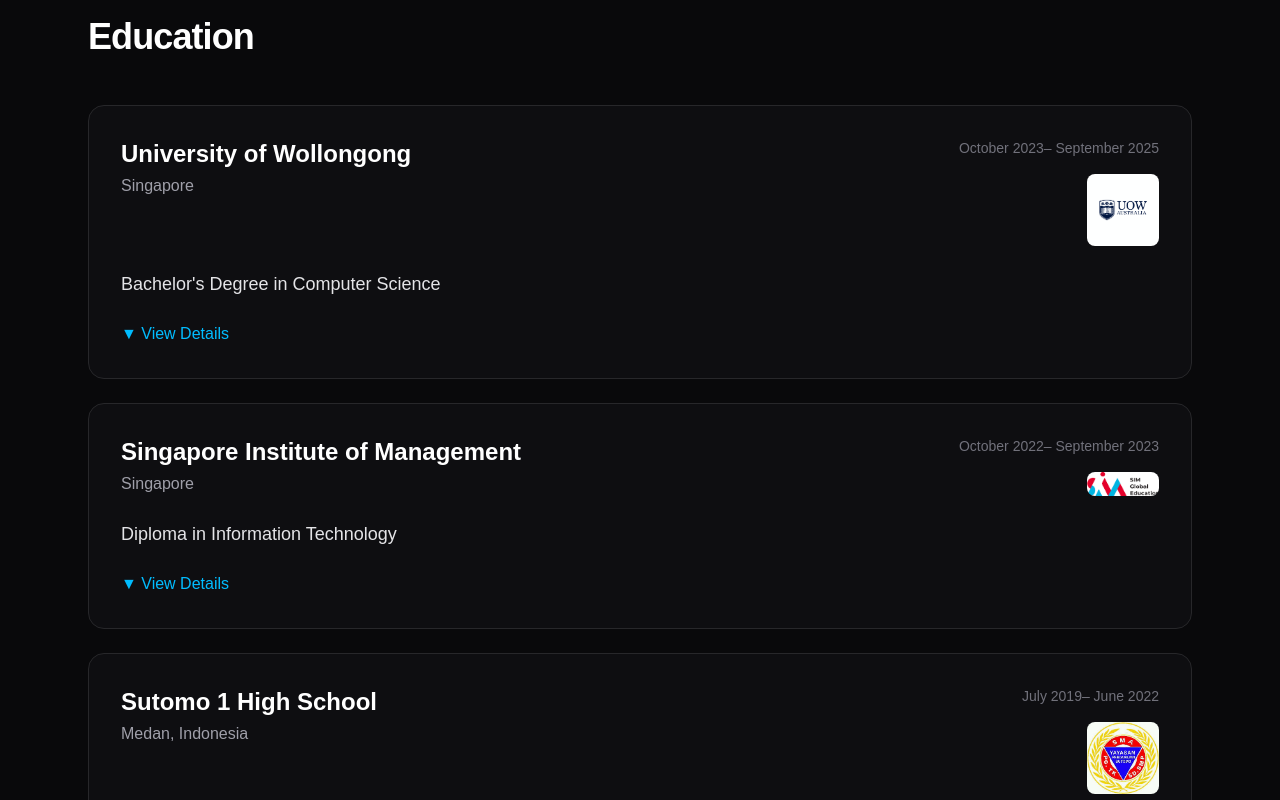
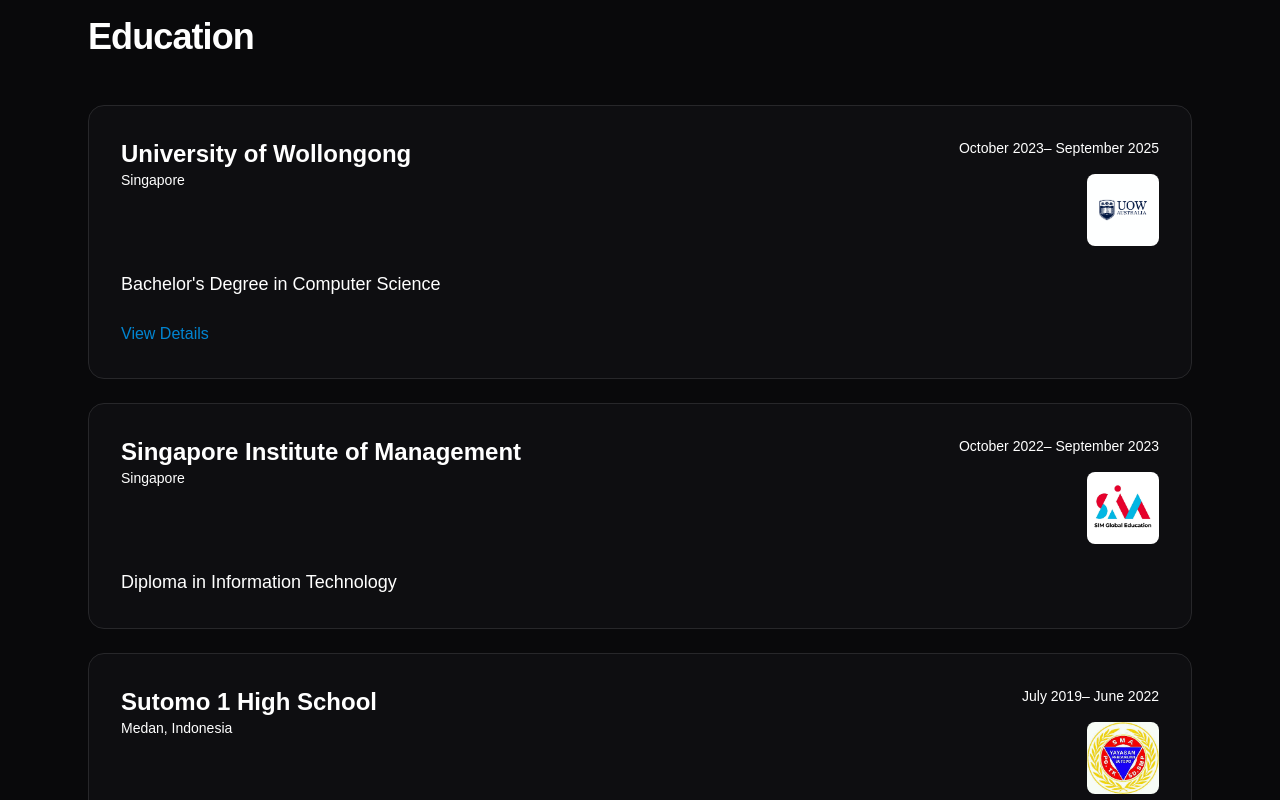
Before and after one commit to Ed0304/New-Portfolio, a Next.js app: page /en in a window 1280 px wide. Shown: the part 880-1680 px from the top of the page. Built offline with nearby package versions, Linux system fonts and the light colour scheme.

Commit message:
-m updated site translations to follow natural translation.

```diff
--- a/app/components/education.tsx
+++ b/app/components/education.tsx
@@ -35,7 +35,7 @@
             tracking-tight
         "
     >
-        Education
+        {dict.title}
     </h2>
             {dict.education.map((education) => (
         <div
@@ -62,7 +62,7 @@
                 {education.name}
             </h3>
 
-            <p className="mt-1 text-zinc-400">
+            <p className="text-sm text-zinc-1000">
                 {education.location}
             </p>
         </div>
@@ -77,7 +77,7 @@
             "
         >
 
-            <p className="text-sm text-zinc-500">
+            <p className="text-sm text-zinc-1000">
                 {education.period}
             </p>
 
@@ -102,13 +102,14 @@
             mt-6
             text-lg
             font-medium
-            text-zinc-200
+            text-zinc-1000
         "
     >
         {education.degree}
     </p>
 
     {/* Button */}
+    {(education.major || education.award) && (
         <button
             onClick={() =>
                 setExpanded(
@@ -119,23 +120,19 @@
             }
             className="
             mt-6
-
             flex
             items-center
             gap-2
-
-            text-sky-400
-
+            text-sky-600
             transition-colors
-
             hover:text-sky-300
         "
         >
             {expanded === education.id
-            ? "▲ Hide Details"
-            : "▼ View Details"}
+                ? dict.hideDetails
+                : dict.viewDetails}
         </button>
-
+    )}
     {/* Expanded Content */}
     {expanded === education.id && (
 
@@ -153,7 +150,7 @@
                 <div>
 
                     <p className="text-sm text-zinc-500">
-                        Major
+                        {dict.major}
                     </p>
 
                     <p className="mt-1">
@@ -167,7 +164,7 @@
                 <div>
 
                     <p className="text-sm text-zinc-500">
-                        Award
+                        {dict.award}
                     </p>
 
                     <p className="mt-1">
--- a/app/lib/getDictionary.ts
+++ b/app/lib/getDictionary.ts
@@ -41,7 +41,7 @@
     id: {
         header: idHeader,
         hero: idHero,
-        education: jaEducation,
+        education: idEducation,
         projects: idProject,
         //footer: idFooter,
     },
@@ -49,7 +49,7 @@
         header: zhHeader,
         hero: zhHero,
         education: zhEducation,
-        projects: idProject,
+        projects: zhProject,
         //footer: zhFooter,
     },
 };
--- a/app/messages/en/education.json
+++ b/app/messages/en/education.json
@@ -1,4 +1,11 @@
 {
+  "title": "Education",
+
+  "viewDetails": "View Details",
+  "hideDetails": "Hide Details",
+
+  "major": "Major",
+  "award": "Award",
   "education": [
     {
       "id": "uow",
@@ -16,7 +23,7 @@
       "location": "Singapore",
       "degree": "Diploma in Information Technology",
       "period": "October 2022– September 2023",
-      "logo": "/images/sim.png"
+      "logo": "/images/sim.jpg"
     },
     {
       "id": "sutomo-1",
--- a/app/messages/id/education.json
+++ b/app/messages/id/education.json
@@ -1,29 +1,36 @@
 {
+  "title": "Pendidikan",
+
+  "viewDetails": "Memperjelas",
+  "hideDetails": "Menyembunyikan",
+
+  "major": "Bidang",
+  "award": "Penghargaan",
   "education": [
     {
       "id": "uow",
       "name": "University of Wollongong",
-      "location": "Singapore",
-      "degree": "Bachelor's Degree in Computer Science",
-      "major": "Digital Systems Security and Cyber Security",
-      "award": "Graduated with Distinction",
-      "period": "October 2023– September 2025",
+      "location": "Singapura",
+      "degree": "Bachelor's Degree in Computer Science (Sarjana Komputer)",
+      "major": "Digital Systems Security and Cyber Security (Double Major)",
+      "award": "Lulus dengan Distinction ",
+      "period": "Oktober 2023– September 2025",
       "logo": "/images/uow.png"
     },
     {
       "id": "sim",
       "name": "Singapore Institute of Management",
-      "location": "Singapore",
-      "degree": "Diploma in Information Technology",
-      "period": "October 2022– September 2023",
-      "logo": "/images/sim.png"
+      "location": "Singapura",
+      "degree": "Diploma in Information Technology (Diploma dalam Teknologi Informasi)",
+      "period": "Oktober 2022– September 2023",
+      "logo": "/images/sim.jpg"
     },
     {
       "id": "sutomo-1",
-      "name": "Sutomo 1 High School",
+      "name": "SMA Sutomo 1",
       "location": "Medan, Indonesia",
-      "degree": "Mathematics and Natural Science Stream",
-      "period": "July 2019– June 2022",
+      "degree": "MIPA-Matematika dan Ilmu Pengetahuan Alam",
+      "period": "Juli 2019– Juni 2022",
       "logo": "/images/sutomo.jpg"
     }
   ]
--- a/app/messages/ja/education.json
+++ b/app/messages/ja/education.json
@@ -1,29 +1,36 @@
 {
+  "title": "学歴",
+
+  "viewDetails": "詳細を見る",
+  "hideDetails": "詳細を閉じる",
+
+  "major": "専攻",
+  "award": "アワード",
   "education": [
     {
       "id": "uow",
-      "name": "University of Wollongong",
-      "location": "Singapore",
-      "degree": "Bachelor's Degree in Computer Science",
-      "major": "Digital Systems Security and Cyber Security",
-      "award": "Graduated with Distinction",
-      "period": "October 2023– September 2025",
+      "name": "ウーロンゴン大学",
+      "location": "シンガポール",
+      "degree": "学士（コンピュータサイエンス）",
+      "major": "Digital Systems Security and Cyber Security （ダブル専攻）",
+      "award": "Graduated with Distinction (優秀成績)",
+      "period": "2023年10月～2025年9月",
       "logo": "/images/uow.png"
     },
     {
       "id": "sim",
-      "name": "Singapore Institute of Management",
-      "location": "Singapore",
-      "degree": "Diploma in Information Technology",
-      "period": "October 2022– September 2023",
-      "logo": "/images/sim.png"
+      "name": "SIM Global Education(シンガポール経営学院)",
+      "location": "シンガポール",
+      "degree": "情報技術ディプロマ",
+      "period": "2022年10月～2023年9月",
+      "logo": "/images/sim.jpg"
     },
     {
       "id": "sutomo-1",
-      "name": "Sutomo 1 High School",
-      "location": "Medan, Indonesia",
-      "degree": "Mathematics and Natural Science Stream",
-      "period": "July 2019– June 2022",
+      "name": "Sutomo 1 High School (インドネシア語: SMA Sutomo 1)",
+      "location": "メダン、インドネシア",
+      "degree": "理系（数学・理科）コース",
+      "period": "2019年07月～2022年6月",
       "logo": "/images/sutomo.jpg"
     }
   ]
--- a/app/messages/ja/header.json
+++ b/app/messages/ja/header.json
@@ -3,6 +3,6 @@
     "projects": "プロジェクト",
     "experience": "経験",
     "education": "学歴",
-    "contact": "連絡",
+    "contact": "お問い合わせ",
     "download": "履歴書ダウンロード"
 }
--- a/app/messages/zh/education.json
+++ b/app/messages/zh/education.json
@@ -1,29 +1,36 @@
 {
+  "title": "教育",
+
+  "viewDetails": "View Details",
+  "hideDetails": "Hide Details",
+
+  "major": "Major",
+  "award": "Award",
   "education": [
     {
       "id": "uow",
-      "name": "University of Wollongong",
-      "location": "Singapore",
-      "degree": "Bachelor's Degree in Computer Science",
-      "major": "Digital Systems Security and Cyber Security",
-      "award": "Graduated with Distinction",
-      "period": "October 2023– September 2025",
+      "name": "University of Wollongong（伍伦贡大学）",
+      "location": "新加坡",
+      "degree": "计算机科学学士",
+      "major": "Digital Systems Security and Cyber Security (双专业)",
+      "award": "Graduated with Distinction (优秀成绩）",
+      "period": "2023年10月– 2025年9月",
       "logo": "/images/uow.png"
     },
     {
       "id": "sim",
-      "name": "Singapore Institute of Management",
-      "location": "Singapore",
-      "degree": "Diploma in Information Technology",
-      "period": "October 2022– September 2023",
-      "logo": "/images/sim.png"
+      "name": "SIM Global Education(新加坡管理学院)",
+      "location": "新加坡",
+      "degree": "Diploma in Information Technology（信息技术文凭）",
+      "period": "2022年10月– 2023年9月",
+      "logo": "/images/sim.jpg"
     },
     {
       "id": "sutomo-1",
-      "name": "Sutomo 1 High School",
-      "location": "Medan, Indonesia",
-      "degree": "Mathematics and Natural Science Stream",
-      "period": "July 2019– June 2022",
+      "name": "苏东高中学校(英：Sutomo 1 High School,印尼：SMA Sutomo 1)",
+      "location": "棉兰，印度尼西亚",
+      "degree": "理科班",
+      "period": "2019年7月– 2022年6月",
       "logo": "/images/sutomo.jpg"
     }
   ]
```
Also changed, not shown: public/images/sim.jpg (added). Lines whose indentation alone changed are shown as unchanged.
